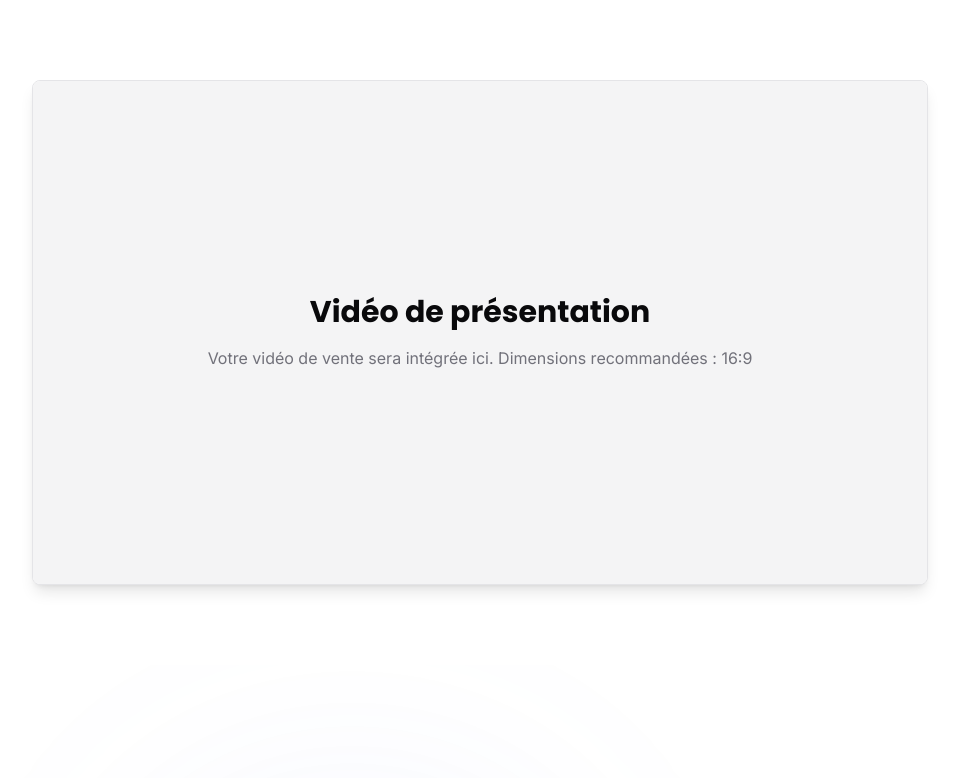
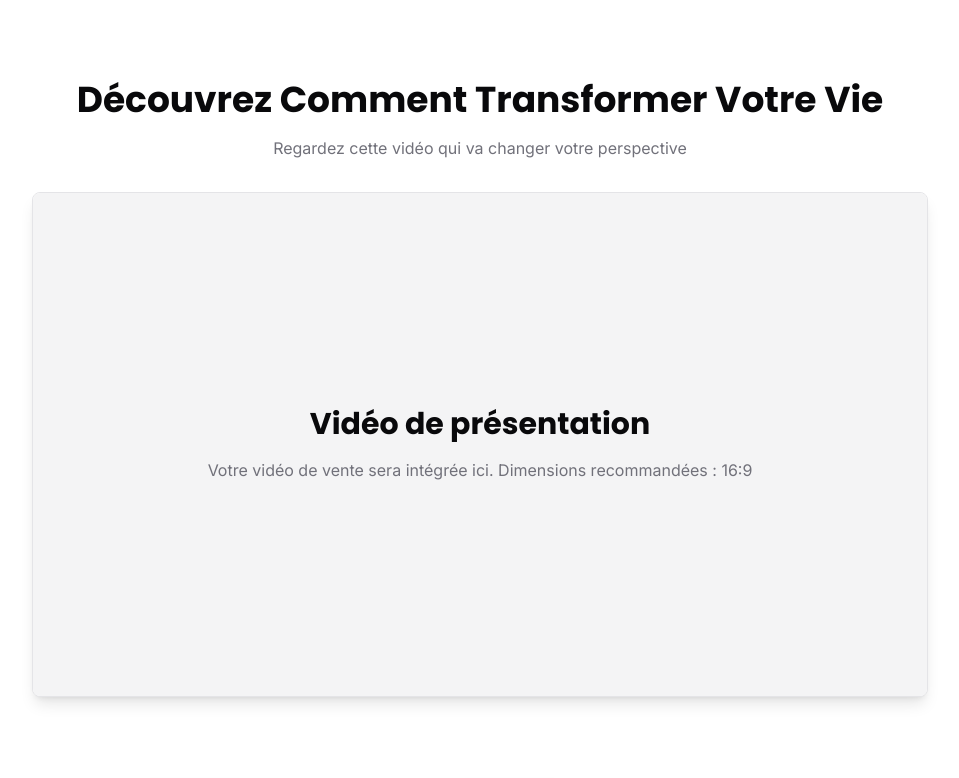
Before and after one commit to kevin-dumont/linkedin-freelance-boost, a React (Vite) app: page / in a window 1280 px wide. Shown: the top 778 px of the page, without its empty margins (160-1119 px from the left). Built offline with nearby package versions, Linux system fonts and the light colour scheme.

Commit message:
Add title to VideoSalesLetter
Adds a title to the VideoSalesLetter component.

```diff
--- a/src/components/VideoSalesLetter.tsx
+++ b/src/components/VideoSalesLetter.tsx
@@ -7,6 +7,14 @@ const VideoSalesLetter: React.FC = () => {
     <section className="py-12 md:py-20 bg-background">
       <div className="container mx-auto">
         <div className="max-w-4xl mx-auto">
+          <div className="text-center mb-8">
+            <h1 className="text-3xl md:text-4xl font-bold text-foreground mb-4">
+              Découvrez Comment Transformer Votre Vie
+            </h1>
+            <p className="text-muted-foreground max-w-2xl mx-auto">
+              Regardez cette vidéo qui va changer votre perspective
+            </p>
+          </div>
           <Card className="overflow-hidden shadow-lg">
             <div className="aspect-video w-full relative bg-muted flex items-center justify-center">
               {/* Video placeholder - replace with actual video embed code */}
```
